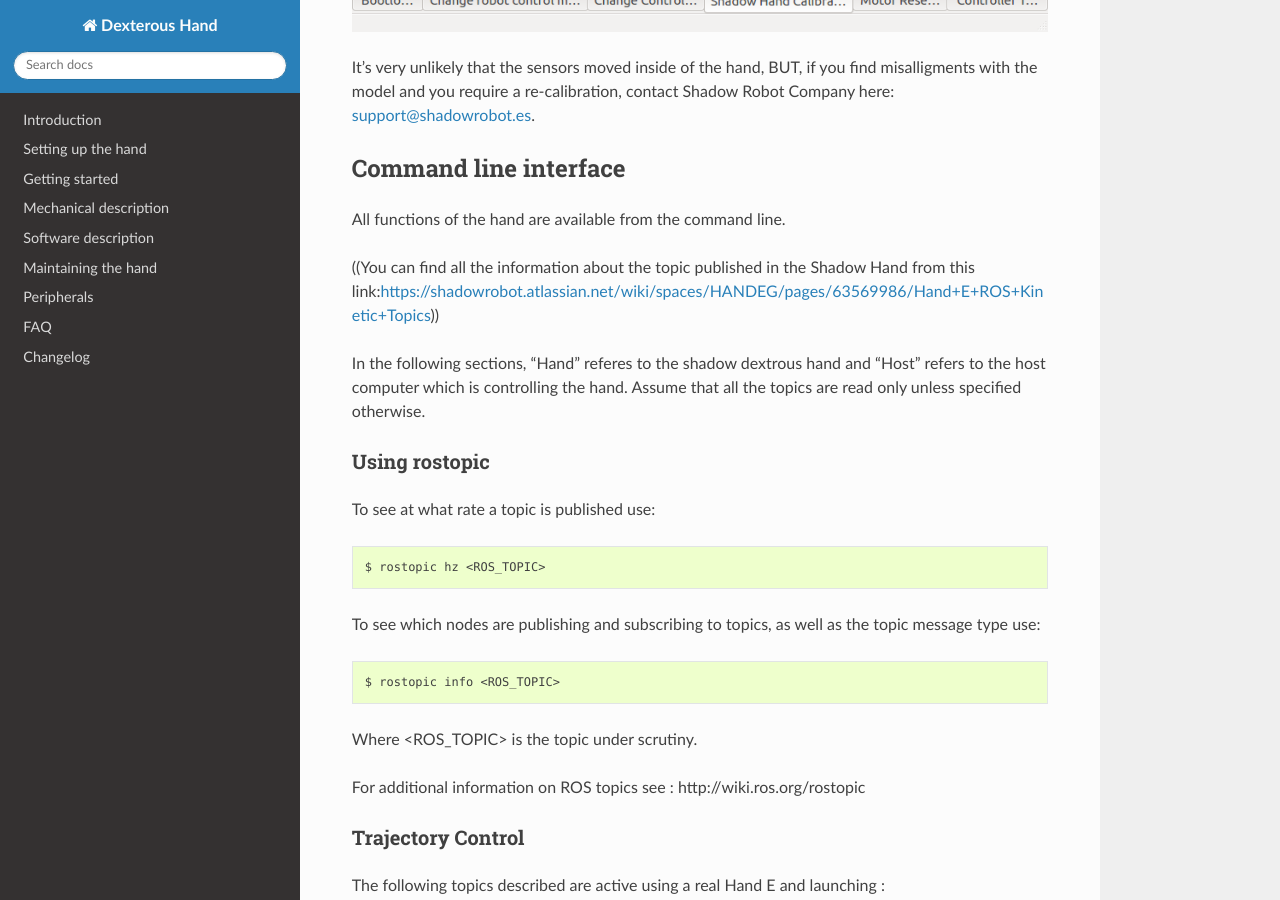
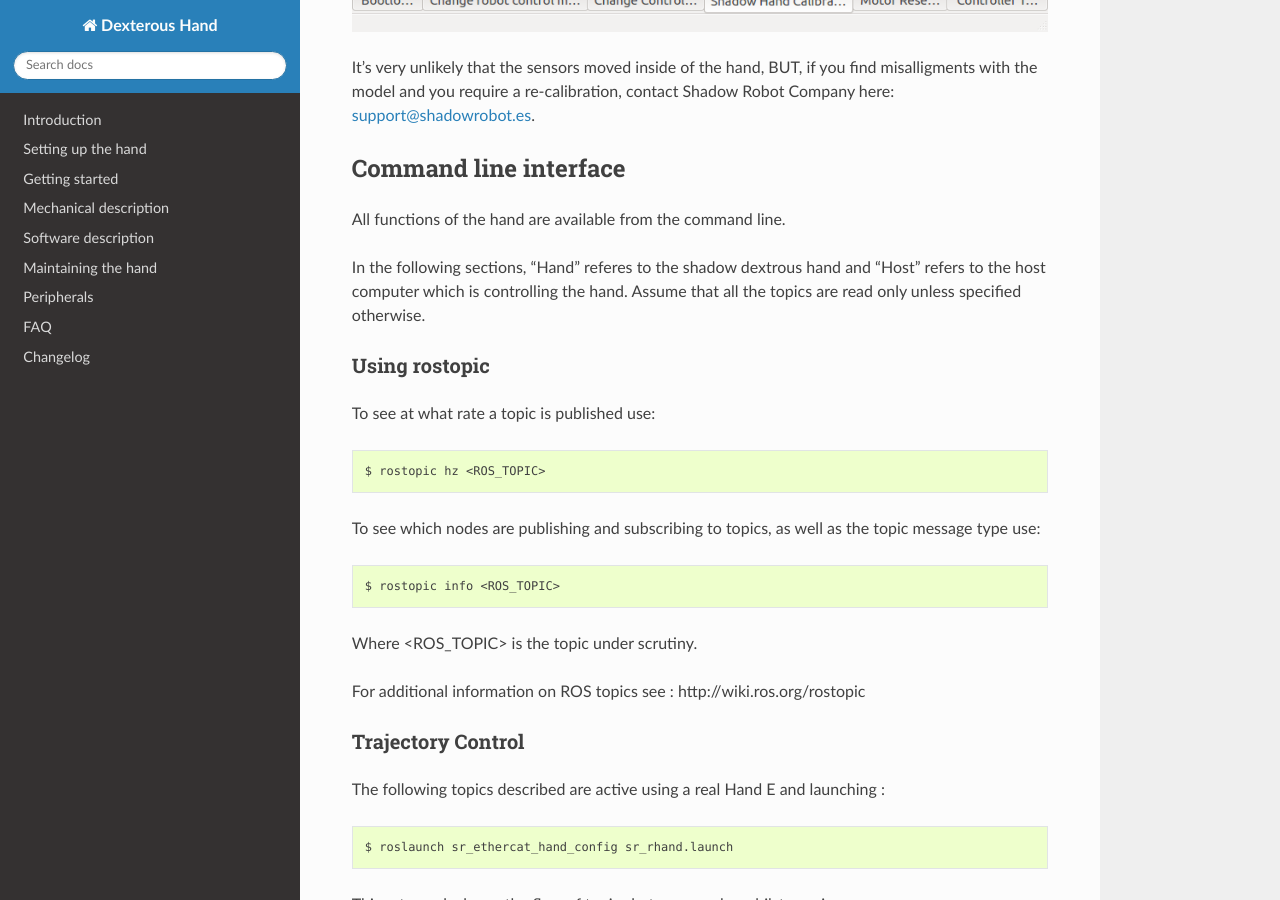
Before and after one commit to shadow-robot/sr_dexterous_hand_documentation, a Sphinx documentation site: the page built from docs/user_guide/3_getting_started.md, in a window 1280 px wide and 900 px high, scrolled down 14425 px. Built offline with Sphinx 7.4.7 and the Read the Docs theme 2.0.0, drawn with Linux system fonts in a browser that asks for light colours.

```diff
--- a/docs/user_guide/3_getting_started.md
+++ b/docs/user_guide/3_getting_started.md
@@ -447,8 +447,6 @@
 
 ## Command line interface
 All functions of the hand are available from the command line.
-
-((You can find all the information about the topic published in the Shadow Hand from this link:<https://shadowrobot.atlassian.net/wiki/spaces/HANDEG/pages/63569986/Hand+E+ROS+Kinetic+Topics>))
 
 In the following sections, "Hand" referes to the shadow dextrous hand and "Host" refers to the host computer which is controlling the hand. Assume that all the topics are read only unless specified otherwise.
 
```
